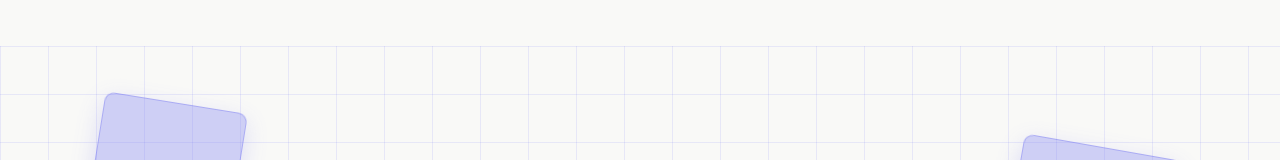
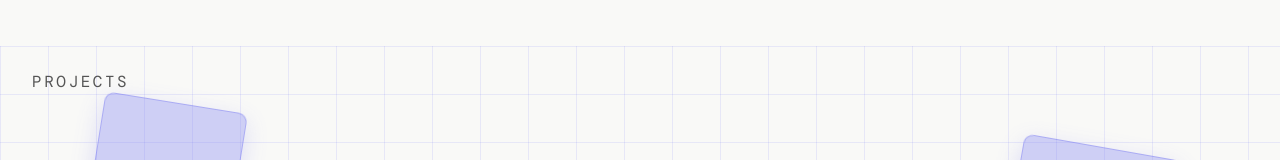
Before and after one commit to astronomx/quentin.dev, a Next.js app: page / in a window 1280 px wide. Shown: the part 714-874 px from the top of the page. Built offline with nearby package versions, Linux system fonts and the light colour scheme; a web font is replaced by a local one.

Commit message:
Section titles

```diff
--- a/src/app/components/sections/AboutSection.tsx
+++ b/src/app/components/sections/AboutSection.tsx
@@ -179,6 +179,9 @@ export default function AboutSection() {
         return (
             <section className="about-section relative z-20 flex h-dvh min-h-dvh w-full flex-col items-center justify-center overflow-hidden px-4 py-16 lg:px-8">
                 <AboutBackground animated={false} />
+                <p className="absolute top-6 left-4 z-20 font-mono text-sm md:text-base tracking-[0.16em] uppercase opacity-70 lg:left-8">
+                    About me
+                </p>
                 <div className="relative z-10 flex max-w-3xl flex-col gap-8">
                     {aboutParagraphs.map((paragraph) => (
                         <p
@@ -200,6 +203,9 @@ export default function AboutSection() {
                 className="about-section sticky top-0 flex h-dvh min-h-dvh w-full flex-col items-center justify-center overflow-hidden px-4 py-8 lg:px-8"
             >
                 <AboutBackground />
+                <p className="absolute top-6 left-4 z-20 font-mono text-sm md:text-base tracking-[0.16em] uppercase opacity-70 lg:left-8">
+                    About me
+                </p>
 
                 <div className="relative z-10 flex h-[min(72dvh,52rem)] w-full max-w-6xl flex-1 items-center justify-center perspective-distant">
                     {aboutParagraphs.map((paragraph, index) => (
--- a/src/app/components/sections/ProjectsSection.tsx
+++ b/src/app/components/sections/ProjectsSection.tsx
@@ -32,10 +32,17 @@ export default function ProjectsSection() {
         </div>
     );
 
+    const sectionLabel = (
+        <p className="absolute top-6 left-4 z-20 font-mono text-sm md:text-base tracking-[0.16em] uppercase opacity-70 lg:left-8">
+            Projects
+        </p>
+    );
+
     if (shouldReduceMotion) {
         return (
             <section className="relative z-10 flex w-full flex-col overflow-hidden bg-background pb-16 pt-8">
                 {backgroundLayer}
+                {sectionLabel}
                 <div className="relative z-10 mx-auto grid w-full max-w-7xl grid-cols-1 gap-8 px-4 sm:grid-cols-2 sm:gap-6 lg:max-w-screen-2xl lg:grid-cols-3 lg:gap-10 lg:px-8">
                     {projects.map((project, index) => (
                         <ScrollProjectCard
@@ -57,6 +64,7 @@ export default function ProjectsSection() {
         <div ref={containerRef} className="relative z-10" style={{ height: scrollTrackHeight }}>
             <section className="sticky top-5 z-10 flex min-h-[calc(100dvh-2.5rem)] w-full flex-col justify-center overflow-hidden bg-background">
                 {backgroundLayer}
+                {sectionLabel}
                 <div className="relative z-10 mx-auto grid w-full max-w-7xl grid-cols-1 gap-8 px-4 sm:grid-cols-2 sm:gap-6 lg:max-w-screen-2xl lg:grid-cols-3 lg:gap-10 lg:px-8">
                     {projects.map((project, index) => (
                         <ScrollProjectCard
--- a/src/app/components/sections/SkillSection.tsx
+++ b/src/app/components/sections/SkillSection.tsx
@@ -171,6 +171,9 @@ export default function SkillSection() {
     if (reduceMotion) {
         return (
             <section className="relative z-20 flex h-dvh min-h-dvh w-full flex-col items-center justify-center bg-background px-4">
+                <p className="absolute top-6 left-4 z-20 font-mono text-sm md:text-base tracking-[0.16em] uppercase opacity-70 lg:left-8">
+                    Skills
+                </p>
                 <div className="flex justify-center">{grid}</div>
             </section>
         );
@@ -182,6 +185,9 @@ export default function SkillSection() {
                 ref={sectionRef}
                 className="sticky top-0 flex h-dvh min-h-dvh w-full flex-col items-center justify-center bg-background px-4"
             >
+                <p className="absolute top-6 left-4 z-20 font-mono text-sm md:text-base tracking-[0.16em] uppercase opacity-70 lg:left-8">
+                    Skills
+                </p>
                 <div className="flex flex-1 items-center justify-center">{grid}</div>
             </section>
         </div>
```
